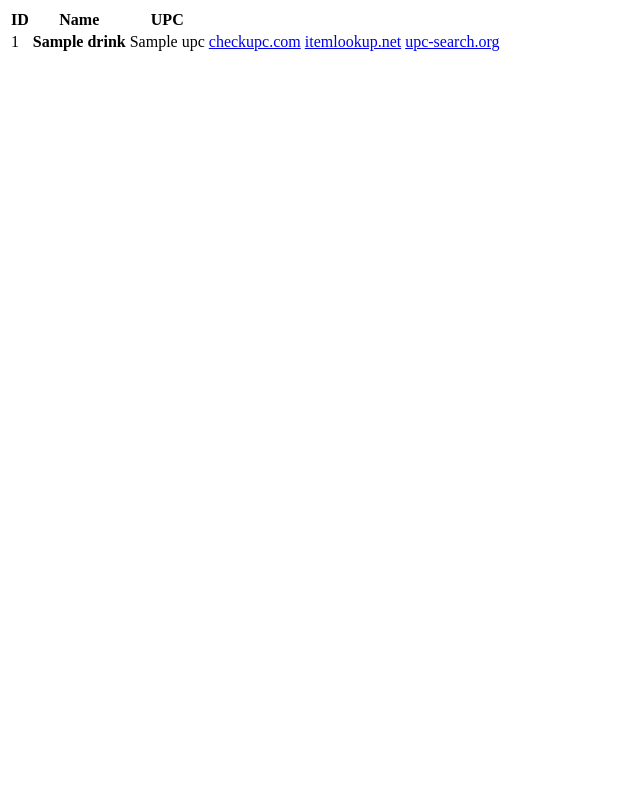
After one commit to jachin/beverages.cw, a Flask app: template templates/drinks.html in a window 1280 px wide. The commit adds this page. Shown: the whole page, without its empty margins (0-640 px from the left). Run offline with Flask 2, Linux system fonts and the light colour scheme; the template is opened without the code that fills it: most values are stand-ins (such as "Sample title", 1, 10 or a date in 2020).

Commit message:
Improving the drinks view.

```diff
--- a/beverages.py
+++ b/beverages.py
@@ -197,10 +197,17 @@ def show_all():
 
 @app.route('/drinks/')
 def show_consumables():
-    json_data = []
+
+
+    drinks = []
     for consumeable in Consumable.query.all():
-        json_data.append(consumeable.serialize())
-    return jsonify( drinks=json_data )
+        drinks.append(consumeable.serialize())
+
+    if request.is_xhr:
+        return jsonify( drinks=drinks )
+    else:
+        return render_template('drinks.html', drinks=drinks)
+
 
 
 @app.route('/drink/<int:consumable_id>')
--- /dev/null
+++ b/templates/drinks.html
@@ -0,0 +1,51 @@
+<html>
+
+	<head>
+		<title>Drinks</title>
+
+		<script type="text/javascript" src="/static/javascript/jquery-1.9.1.min.js"></script>
+
+		<script type="text/javascript" src="/static/javascript/raphael-min.js"></script>
+		<script type="text/javascript" src="/static/javascript/g.raphael-min.js"></script>
+		<script type="text/javascript" src="/static/javascript/g.pie-min.js"></script>
+
+	</head>
+
+	<body>
+
+		<table>
+
+			<tr>
+				<th>ID</th>
+				<th>Name</th>
+				<th>UPC</th>
+			</tr>
+			{% for drink in drinks %}
+			<tr>
+
+				<td>
+					{{ drink.id }}
+				</td>
+				<td><b>{{ drink.name }}</b></td>
+				<td>{{ drink.upc }}</td>
+
+				<td>
+					<a href="http://www.checkupc.com/search.php?keyword={{ drink.upc }}">checkupc.com</a>
+				</td>
+
+				<td>
+					<a href="http://www.itemlookup.net/search.php?type=upc&s={{ drink.upc }}">itemlookup.net</a>
+				</td>
+
+				<td>
+					<a href="http://www.upc-search.org/perl/upc-search.pl?q={{ drink.upc }}">upc-search.org</a>
+				</td>
+
+			</tr>
+
+			{% endfor %}
+		</table>
+
+	</body>
+
+</html>
```
Also changed, not shown: templates/demo.html (+1 -6 lines).
